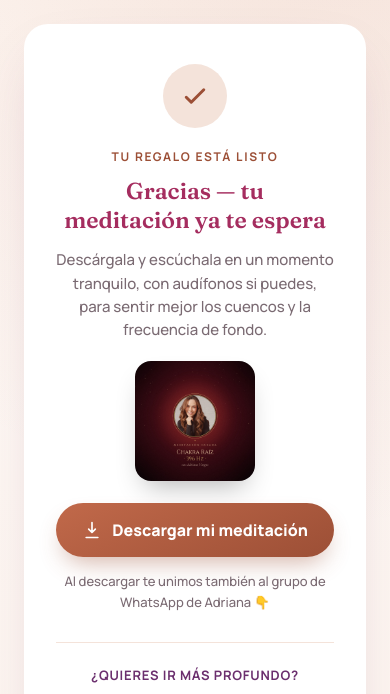
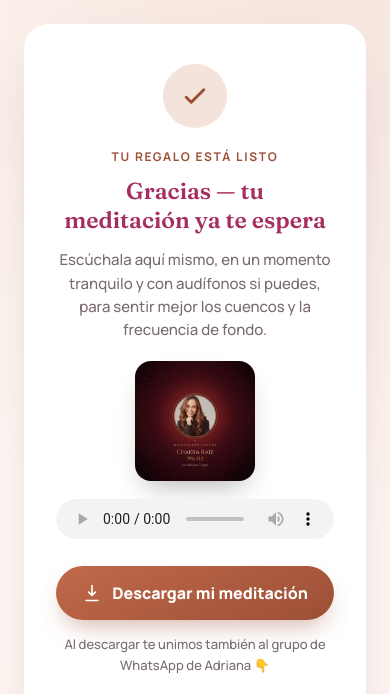
Before and after one commit to ferconecta111-png/PAGINA-WEB-ADRIANA-VARGAS, a plain HTML site: page gracias-meditacion.html in a window 390 px wide. Shown: the top 694 px of the page. Drawn offline with Linux system fonts and the light colour scheme.

Commit message:
Agrega reproductor en la pagina, no solo descarga
Adriana no pudo escucharla: en iPhone/Safari el atributo que fuerza
la descarga de audio no se respeta (abre/reproduce en vez de
descargar). Ahora se puede escuchar directo en la pagina sin
depender de eso -- la descarga sigue disponible aparte.

Co-Authored-By: Claude Sonnet 5 <noreply@anthropic.com>

```diff
--- a/gracias-meditacion.html
+++ b/gracias-meditacion.html
@@ -52,6 +52,7 @@ src="https://www.facebook.com/tr?id=1413907460325740&ev=PageView&noscript=1"
   h1 { font-size: 23px; color: var(--ciruela-deep); line-height: 1.3; }
   p { font-size: 15px; color: var(--text-faint); line-height: 1.55; margin: 12px 0 0; }
   .portada-mini { width: 120px; height: 120px; border-radius: 16px; margin: 20px auto 0; display: block; object-fit: cover; box-shadow: 0 14px 28px -10px rgba(0,0,0,0.3); }
+  .reproductor { width: 100%; margin-top: 18px; border-radius: 999px; height: 40px; }
   .btn-descarga {
     display: flex; align-items: center; justify-content: center; gap: 10px;
     margin-top: 22px; background: linear-gradient(155deg, var(--terracota), var(--terracota-deep)); color: #fff;
@@ -84,9 +85,13 @@ src="https://www.facebook.com/tr?id=1413907460325740&ev=PageView&noscript=1"
     </div>
     <p class="eyebrow">Tu regalo está listo</p>
     <h1>Gracias — tu meditación ya te espera</h1>
-    <p>Descárgala y escúchala en un momento tranquilo, con audífonos si puedes, para sentir mejor los cuencos y la frecuencia de fondo.</p>
+    <p>Escúchala aquí mismo, en un momento tranquilo y con audífonos si puedes, para sentir mejor los cuencos y la frecuencia de fondo.</p>
 
     <img class="portada-mini" src="portada-meditacion-chakra-raiz.jpg" alt="Meditación del Chakra Raíz">
+
+    <audio class="reproductor" controls preload="metadata" src="meditacion-chakra-raiz-adriana.mp3">
+      Tu navegador no puede reproducir audio aquí — usa el botón de abajo para descargarla.
+    </audio>
 
     <a class="btn-descarga" id="btn-descarga" href="meditacion-chakra-raiz-adriana.mp3" download>
       <svg viewBox="0 0 24 24" width="20" height="20" fill="none"><path stroke="#fff" stroke-width="2" stroke-linecap="round" stroke-linejoin="round" d="M12 3v12m0 0l-4-4m4 4l4-4M5 21h14"/></svg>
```
